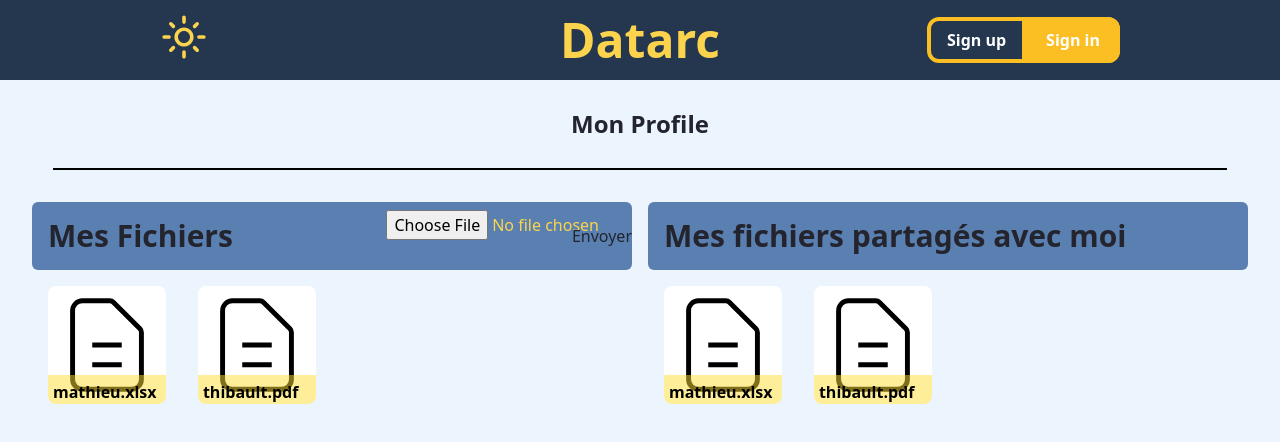
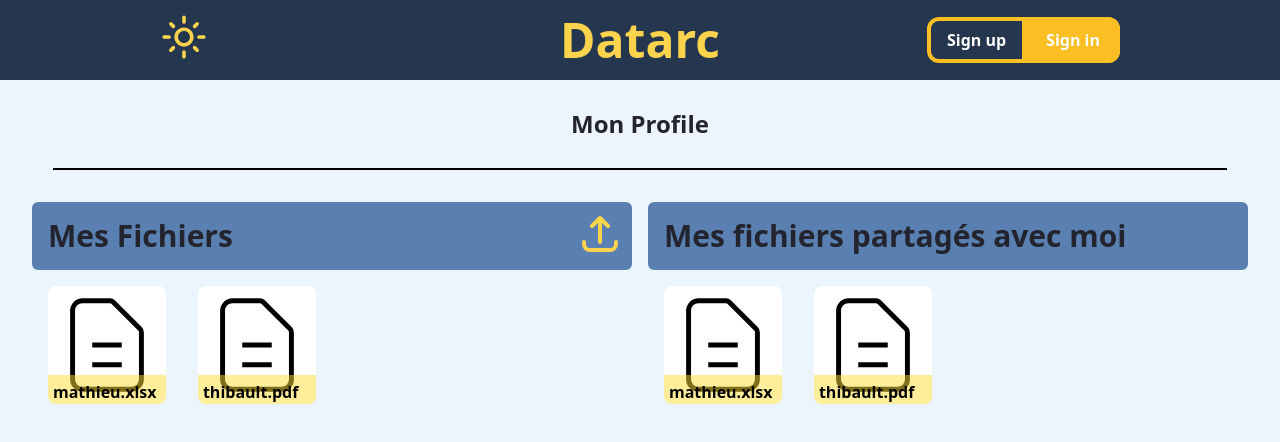
Before and after one commit to HE-Arc/datarc, a Vue app in the folder front/: page /profile in a window 1280 px wide. Shown: the top 442 px of the page. Built offline with nearby package versions, Linux system fonts and the light colour scheme; a small style sheet from the web is missing; a web font is replaced by a local one; what vue-toast-notification would draw is missing.

Commit message:
fix: upload button

```diff
--- a/front/src/components/File.vue
+++ b/front/src/components/File.vue
@@ -1,5 +1,5 @@
 <template>
-	<div class="bg-white cursor-pointer rounded-lg m-4 z-0" @click="openModal" @keydown.esc="closeModal" tabindex="0">
+	<div class="bg-white cursor-pointer rounded-lg m-4" @click="openModal" @keydown.esc="closeModal" tabindex="0">
 		<div class="w-full h-full relative">
 			<svg class="text-black" xmlns="http://www.w3.org/2000/svg" className="h-6 w-6" fill="none" viewBox="0 0 24 24" stroke="currentColor" strokeWidth="{2}">
 				<path strokeLinecap="round" strokeLinejoin="round" d="M9 12h6m-6 4h6m2 5H7a2 2 0 01-2-2V5a2 2 0 012-2h5.586a1 1 0 01.707.293l5.414 5.414a1 1 0 01.293.707V19a2 2 0 01-2 2z"/>
--- a/front/src/views/Profile.vue
+++ b/front/src/views/Profile.vue
@@ -11,10 +11,12 @@
 						<div class="text-3xl font-bold text-center p-4">
 							Mes Fichiers
 						</div>
-						<label for="file" class="w-16 p-2 text-yellow-300 cursor-pointer">
-							<input type="file" id="input1" required />
-						</label>
-						<button v-on:click="upload">Envoyer</button>
+						<input type="file" id="file" @change="upload" hidden/>
+                        <label for="file" class="w-16 p-2 text-yellow-300 cursor-pointer z-40">
+                            <svg xmlns="http://www.w3.org/2000/svg" fill="none" viewBox="0 0 24 24" stroke="currentColor" stroke-width="2">
+                                <path stroke-linecap="round" stroke-linejoin="round" d="M4 16v1a3 3 0 003 3h10a3 3 0 003-3v-1m-4-8l-4-4m0 0L8 8m4-4v12" />
+                            </svg>
+                        </label>
 					</div>
 					<div class="grid md:grid-cols-2 lg:grid-cols-3 xl:grid-cols-4 overflow-x-auto relative">
 						<UploadWindow />
```
